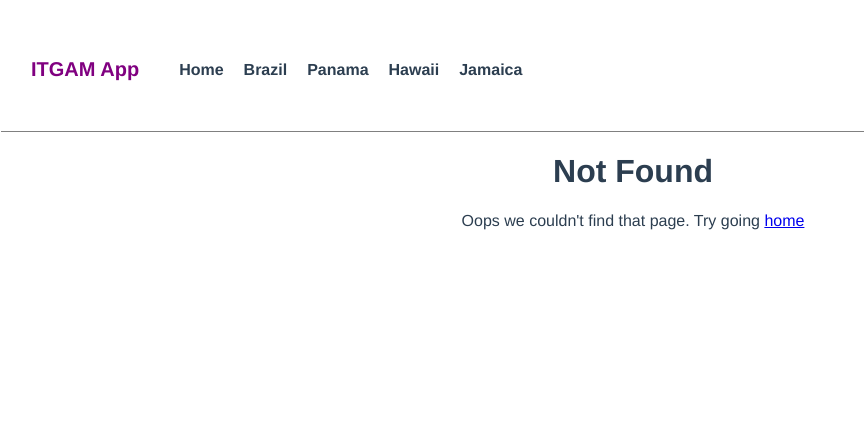
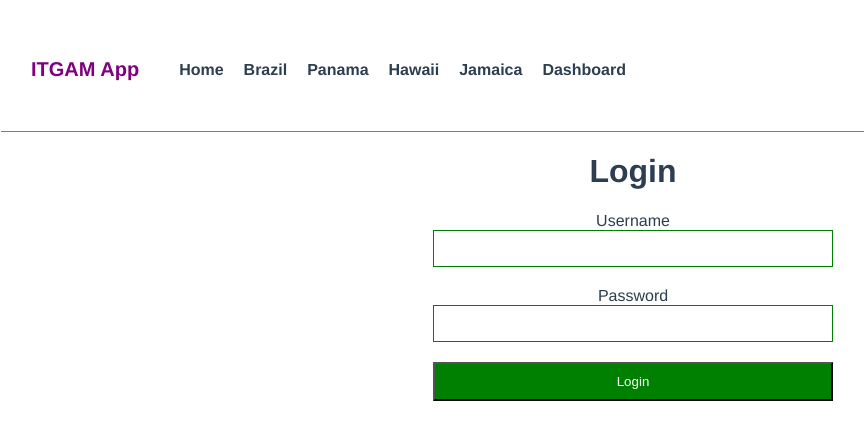
Before and after one commit to rivalcoba/vue-router-prj, a Vue app: page /login in a window 1280 px wide. Before the commit this address had no page. Shown: the top 440 px of the page, without its empty margins (7-871 px from the left). Built offline with nearby package versions, Linux system fonts and the light colour scheme.

Commit message:
Final Part

```diff
--- a/src/App.vue
+++ b/src/App.vue
@@ -73,4 +73,15 @@
 .fade-leave-to {
   opacity: 0;
 }
+
+.input {
+  border: 1px solid green;
+  padding: 10px;
+  margin-bottom: 20px;
+}
+.btn {
+  background-color: green;
+  color: white;
+  padding: 10px;
+}
 </style>
--- a/src/components/TheNavigation.vue
+++ b/src/components/TheNavigation.vue
@@ -18,6 +18,9 @@
         >
           {{ destination.name }}
         </router-link>
+      </li>
+      <li class="links">
+        <router-link to="/user"> Dashboard </router-link>
       </li>
     </ul>
   </div>
--- a/src/router/index.js
+++ b/src/router/index.js
@@ -54,13 +54,32 @@
     },
   },
   {
+    path: "/user",
+    name: "user",
+    component: () => import(/* webpackChunkName: "User" */ "@/views/User.vue"),
+    meta: { requiresAuth: true },
+  },
+  {
+    path: "/invoices",
+    name: "invoices",
+    component: () =>
+      import(/* webpackChunkName: "Invoices" */ "@/views/Invoices.vue"),
+    meta: { requiresAuth: true },
+  },
+  {
+    path: "/login",
+    name: "login",
+    component: () =>
+      import(/* webpackChunkName: "Login" */ "@/views/Login.vue"),
+  },
+  {
     path: "/404",
     alias: "*",
     name: "NotFound",
     component: () =>
       import(
         /* webpackChunkName: "NotFound" */
-        "@/views/NotFound"
+        "@/views/NotFound.vue"
       ),
   },
 ];
@@ -89,4 +108,21 @@
   routes,
 });
 
+// Adding the middleware
+router.beforeEach((to, from, next) => {
+  if (to.matched.some((record) => record.meta.requiresAuth)) {
+    // Need to login
+    if (!store.user) {
+      next({
+        name: "login",
+        query: { redirect: to.fullPath },
+      });
+    } else {
+      next();
+    }
+  } else {
+    next();
+  }
+});
+
 export default router;
--- /dev/null
+++ b/src/views/Invoices.vue
@@ -0,0 +1,16 @@
+<template>
+  <div class="div">
+    <h1>My Invoices</h1>
+    <p>
+      Lorem ipsum dolor, sit amet consectetur adipisicing elit. Modi, pariatur
+      voluptate vel beatae, unde explicabo non id rem deserunt repudiandae atque
+      in aliquid, recusandae dicta esse consectetur. Et, delectus ex!
+    </p>
+  </div>
+</template>
+
+<script>
+export default {};
+</script>
+
+<style></style>
--- /dev/null
+++ b/src/views/Login.vue
@@ -0,0 +1,44 @@
+<template>
+  <div class="login">
+    <h1>Login</h1>
+    <div class="form">
+      <label for="username">Username</label>
+      <input v-model="username" name="username" type="text" class="input" />
+      <label for="password">Password</label>
+      <input v-model="password" name="password" type="password" class="input" />
+      <button @click="login" class="btn">Login</button>
+    </div>
+  </div>
+</template>
+
+<script>
+import store from "@/store";
+
+export default {
+  data() {
+    return {
+      username: null,
+      password: null,
+    };
+  },
+  methods: {
+    login() {
+      // Authenticate agains API
+      store.user = this.username;
+      // Accediendo al parámetro del query "redirect"
+      const redirectPath = this.$route.query.redirect || "/";
+      // Se redirecciona la pagina
+      this.$router.push(redirectPath);
+    },
+  },
+};
+</script>
+
+<style scoped>
+.form {
+  display: flex;
+  flex-direction: column;
+  max-width: 400px;
+  margin: 0 auto;
+}
+</style>
--- /dev/null
+++ b/src/views/User.vue
@@ -0,0 +1,34 @@
+<template>
+  <div class="">
+    <h1>Welcome {{ user }}</h1>
+    <p>
+      <router-link
+        :to="{
+          name: 'invoices',
+        }"
+        >Invoices</router-link
+      >
+    </p>
+    <button @click="logOut" class="btn">Log out</button>
+  </div>
+</template>
+
+<script>
+import store from "@/store";
+export default {
+  data() {
+    return {
+      user: store.user,
+    };
+  },
+  methods: {
+    logOut() {
+      store.user = null;
+      // Redirect to root path
+      this.$router.push("/");
+    },
+  },
+};
+</script>
+
+<style></style>
```
